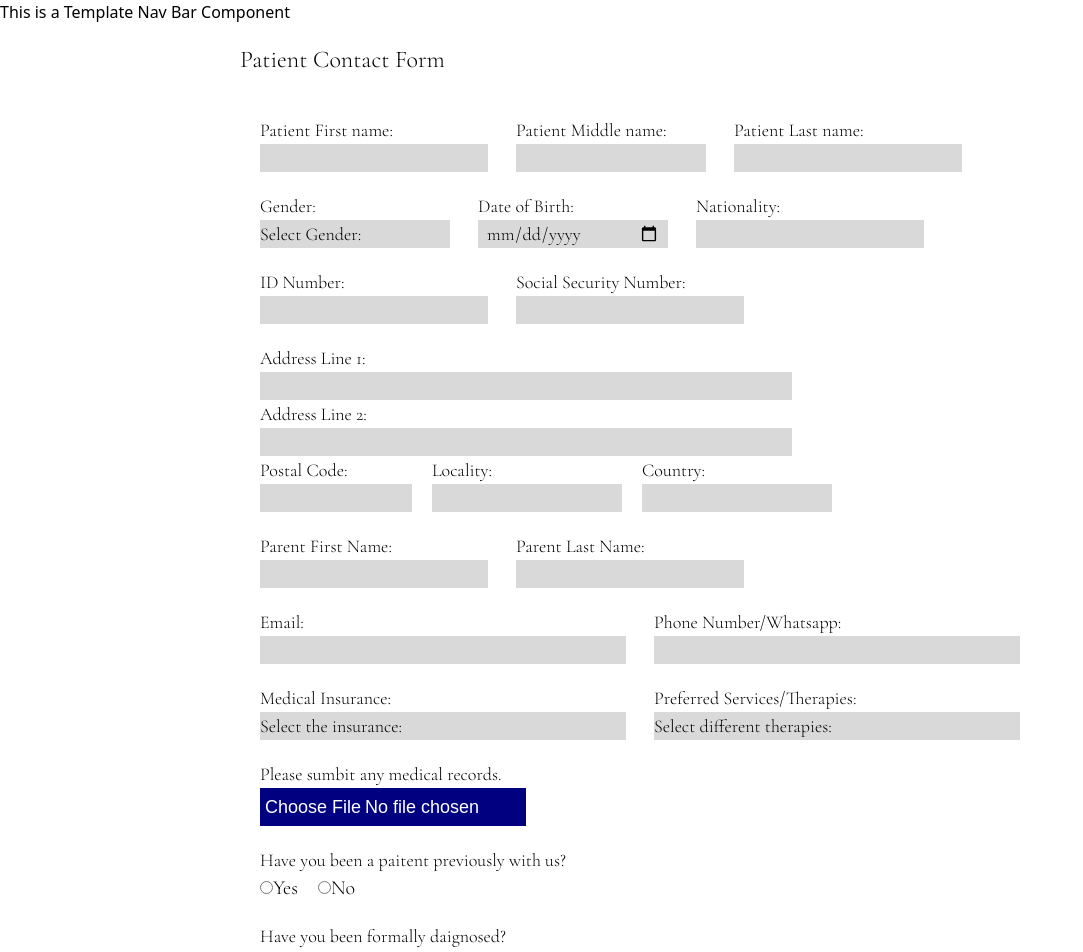
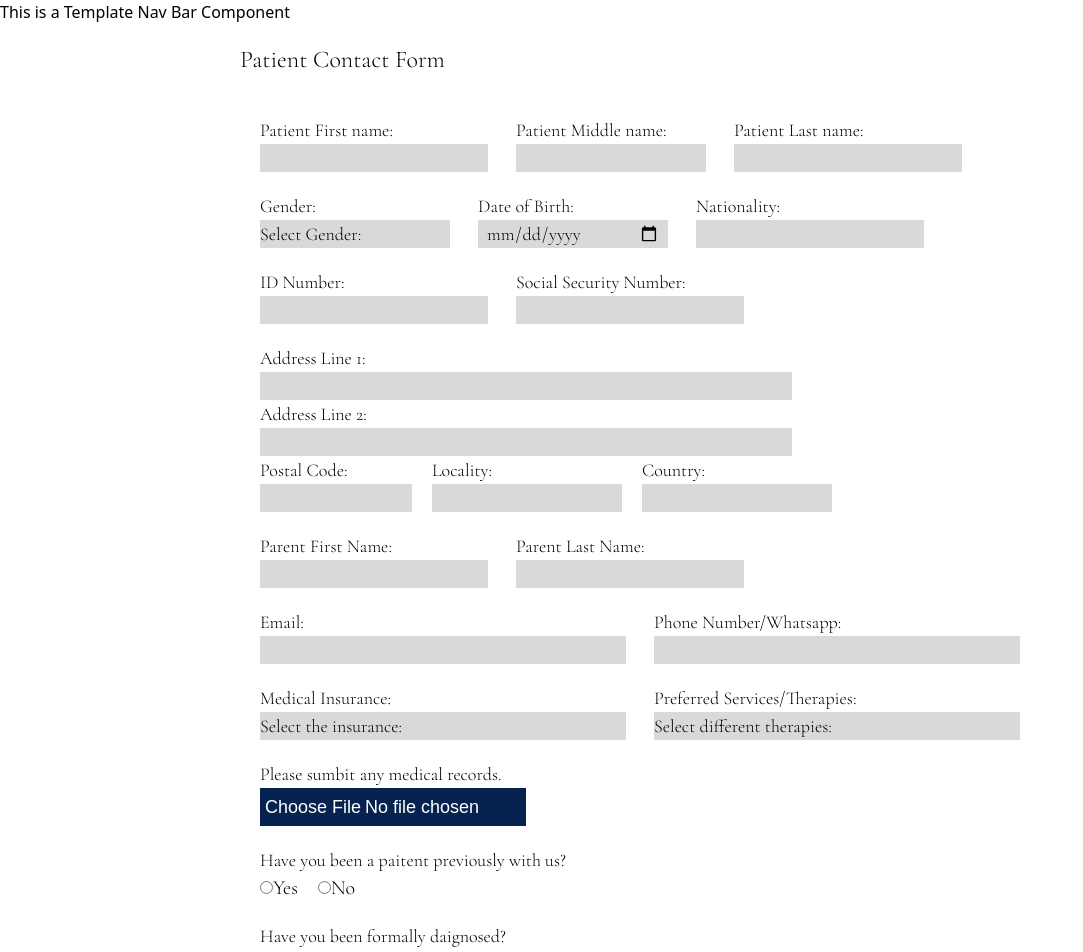
Before and after one commit to UTDallasEPICS/manos-unidas-for-autismo, a Nuxt app: page /ContactForm in a window 1280 px wide. Shown: the top 952 px of the page, without its empty margins (0-1083 px from the left). Built offline with nearby package versions, Linux system fonts and the light colour scheme; a web font is replaced by a local one.

Commit message:
changed 'navy' color to 'midnight' bc turns out its a default color

```diff
--- a/assets/css/main.css
+++ b/assets/css/main.css
@@ -6,7 +6,7 @@
 	--color-color1: #06234f;
 	--color-color2: #d9d9d9;
 
-	--color-navy: #06234f;
+	--color-midnight: #06234f;
 	--color-smoky: #d9d9d9;
 	--color-pearl: #ffffff;
 	--color-blay: #b4bbc9;
@@ -35,7 +35,7 @@ button.fileSubmit,
 button.btn {
 	font-family: "Encode Sans SC", sans-serif;
 	text-align: center;
-	background: navy;
+	background: #06234f;
 	border: 0;
 	padding: 5px 5px;
 	-webkit-text-fill-color: white;
--- a/tailwind.config.js
+++ b/tailwind.config.js
@@ -14,7 +14,7 @@ export default {
 				/* main colors */
 				pearl: "#FFFFFF",
 				smoky: "#D9D9D9",
-				navy: "#06234F",
+				midnight: "#06234F",
 				/* extras */
 				blay: "#B4BBC9",
 				lilac: "#E3CBF8",
```
